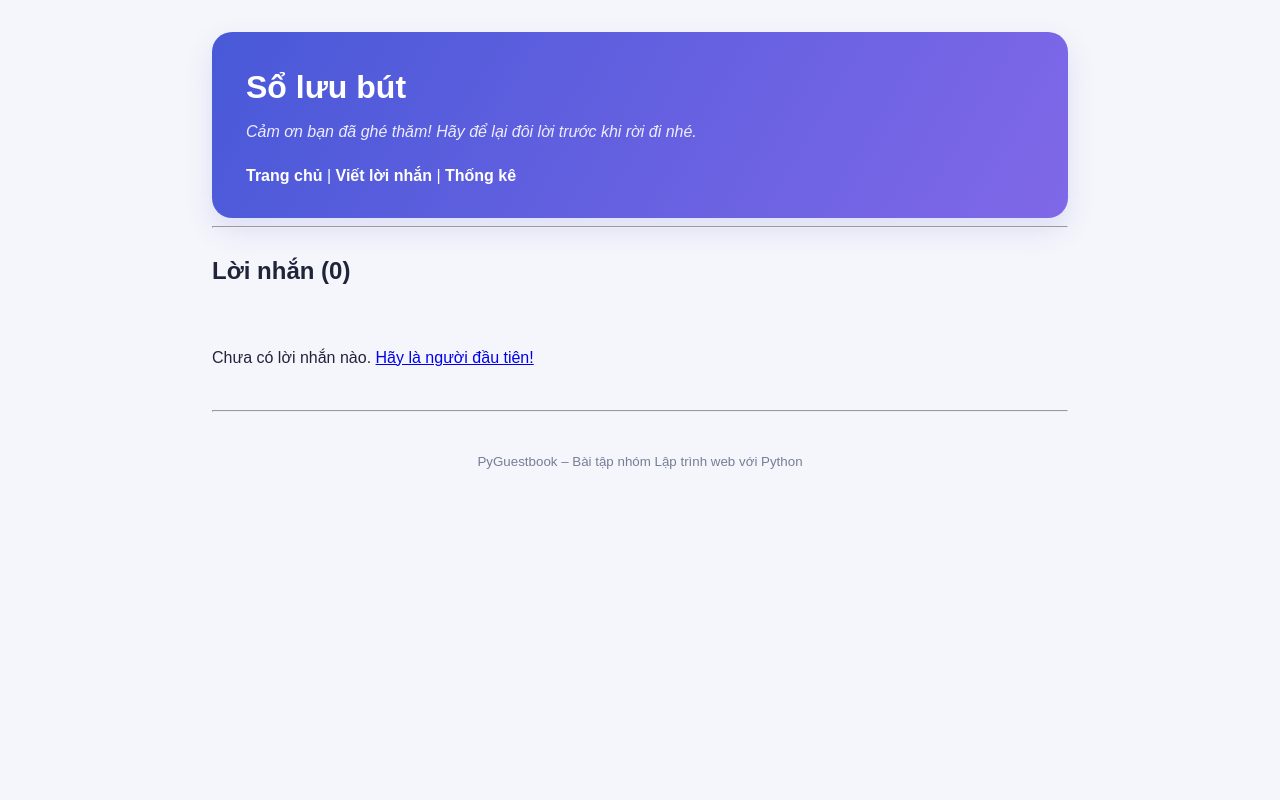
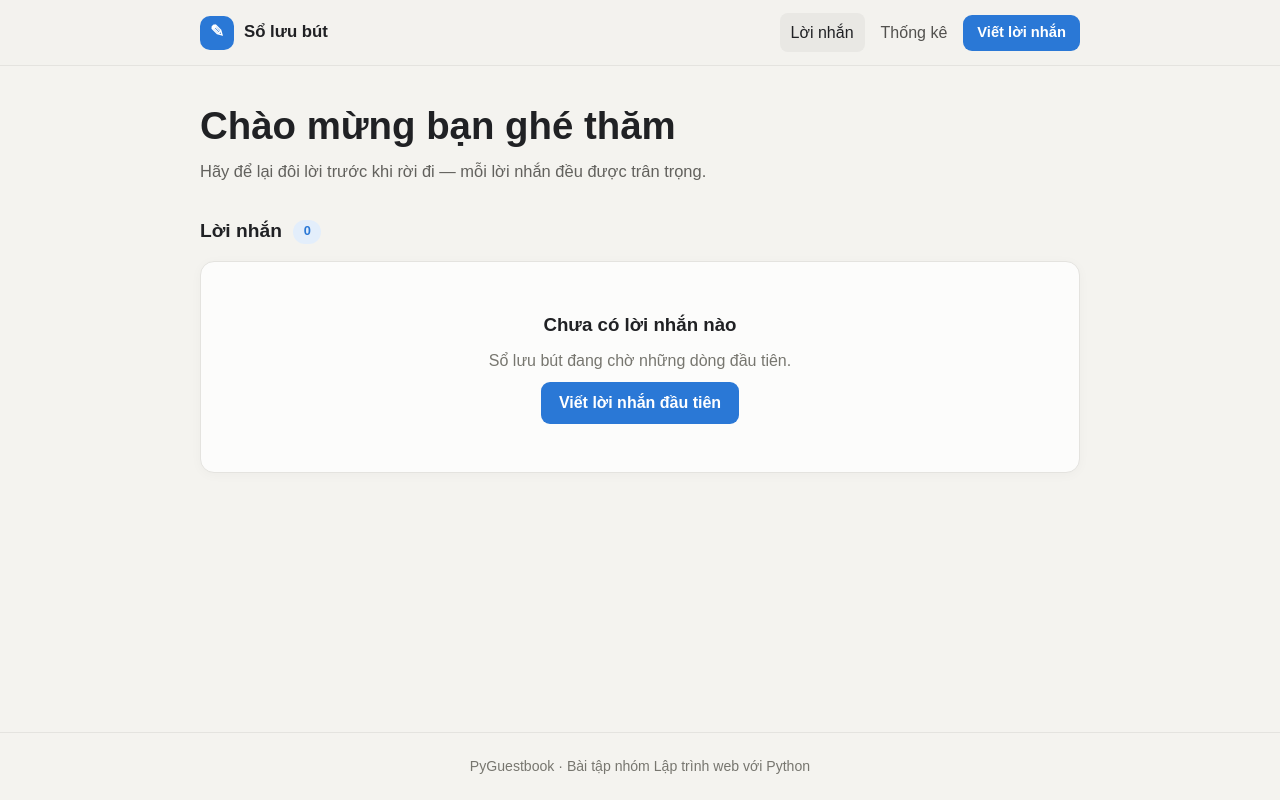
Before and after one commit to VietHoan225/PyGuestbook, a Flask app: page / in a window 1280 px wide. Run offline with Flask 3, Linux system fonts and the light colour scheme.

Commit message:
feat(manual): update ui

```diff
--- a/manual/static/style.css
+++ b/manual/static/style.css
@@ -1,77 +1,198 @@
 :root {
-    color-scheme: light;
     font-family: Arial, sans-serif;
-    color: #20243a;
-    background: #f5f6fb;
+    color: #202124;
+    background: #f4f3ef;
 }
 
 * { box-sizing: border-box; }
 
 body {
-    max-width: 900px;
-    margin: 0 auto;
-    padding: 32px 22px;
+    min-height: 100vh;
+    margin: 0;
+    display: flex;
+    flex-direction: column;
     line-height: 1.6;
 }
 
-header {
-    padding: 30px 34px;
-    color: white;
-    background: linear-gradient(120deg, #4859d8, #8068e8);
-    border-radius: 20px;
-    box-shadow: 0 12px 28px #4859d826;
+a { color: #2a78d6; }
+
+.site-header {
+    position: sticky;
+    top: 0;
+    z-index: 1;
+    display: flex;
+    align-items: center;
+    justify-content: space-between;
+    gap: 16px;
+    min-height: 66px;
+    padding: 10px max(22px, calc((100% - 880px) / 2));
+    background: #f4f3eff2;
+    border-bottom: 1px solid #e4e3df;
 }
 
-header h1, h2, h3 { font-family: Arial, sans-serif; }
-header h1 { margin: 0; font-size: 2rem; }
-header p { margin: 6px 0 18px; color: #eeedff; }
-nav a { color: white; font-weight: 600; text-decoration: none; }
-nav a:hover { text-decoration: underline; }
-
-main { display: grid; gap: 18px; margin: 24px 0; }
-.card, article, fieldset {
-    padding: 22px 26px;
-    background: white;
-    border: 1px solid #e8e9f1;
-    border-radius: 16px;
-    box-shadow: 0 5px 18px #22243a08;
+.brand {
+    display: inline-flex;
+    align-items: center;
+    gap: 10px;
+    color: #202124;
+    font-size: 1.05rem;
+    font-weight: 700;
+    text-decoration: none;
+    white-space: nowrap;
 }
 
-h2 { margin-top: 0; }
-article h3 { margin-top: 0; }
-article h3 small, .card li span { color: #777d95; font-weight: 400; }
-blockquote { margin: 12px 0; padding-left: 14px; border-left: 3px solid #8490ff; }
-.total { margin: 0; color: #5262df; font: 800 3rem Arial, sans-serif; }
-.card ol { padding-left: 24px; }
-.card li { padding: 5px 0; }
-.card li span { float: right; }
-.chart-card img { display: block; width: 100%; height: auto; }
+.brand-mark {
+    display: grid;
+    width: 34px;
+    height: 34px;
+    place-items: center;
+    color: white;
+    background: #2a78d6;
+    border-radius: 10px;
+}
 
-label { display: inline-block; margin-bottom: 5px; }
+nav { display: flex; align-items: center; gap: 5px; }
+nav a:not(.button) {
+    padding: 7px 11px;
+    color: #52514e;
+    border-radius: 8px;
+    text-decoration: none;
+}
+nav a:not(.button):hover, nav a.active:not(.button) { color: #202124; background: #e9e8e4; }
+
+.container { width: min(100% - 32px, 880px); margin: 0 auto; }
+main.container { flex: 1; padding-top: 36px; padding-bottom: 48px; }
+.hero { margin: 0 0 32px; }
+.hero h1 { margin: 0 0 8px; font-size: clamp(1.8rem, 4vw, 2.4rem); line-height: 1.25; }
+.hero p, .lead { max-width: 580px; margin: 0; color: #62615d; font-size: 1.03rem; }
+.compact-hero { margin-bottom: 20px; }
+
+.section-heading { display: flex; align-items: center; margin-bottom: 14px; }
+.section-heading h2, .stats-card h2 { margin: 0; font-size: 1.2rem; }
+.count {
+    display: inline-grid;
+    min-width: 28px;
+    height: 24px;
+    margin-left: 6px;
+    padding: 0 8px;
+    place-items: center;
+    color: #2a78d6;
+    background: #e3eefb;
+    border-radius: 999px;
+    font-size: 0.8rem;
+    vertical-align: 2px;
+}
+
+.entries { display: grid; gap: 12px; }
+.card {
+    background: #fcfcfb;
+    border: 1px solid #e4e3df;
+    border-radius: 14px;
+    box-shadow: 0 2px 12px #00000008;
+}
+.entry { display: flex; align-items: flex-start; gap: 14px; padding: 18px 20px; }
+.avatar {
+    flex: none;
+    display: grid;
+    width: 42px;
+    height: 42px;
+    place-items: center;
+    color: #fff;
+    background: #6688cf;
+    border-radius: 50%;
+    font-weight: 700;
+}
+.entry-content { flex: 1; min-width: 0; }
+.entry-content h3 { margin: 1px 0 4px; font-size: 1rem; overflow-wrap: anywhere; }
+.entry-content p { margin: 0; color: #52514e; white-space: pre-line; overflow-wrap: anywhere; }
+.entry form { margin: -5px -6px 0 0; }
+.delete-button {
+    width: 34px;
+    height: 34px;
+    color: #77766f;
+    background: transparent;
+    border: 0;
+    border-radius: 8px;
+    font-size: 1.5rem;
+    cursor: pointer;
+}
+.delete-button:hover { color: #b83232; background: #fbe9e9; }
+
+.empty-state { display: grid; justify-items: center; gap: 8px; padding: 48px 20px; text-align: center; }
+.empty-state h3 { margin: 0; }
+.empty-state p, .muted { margin: 0; color: #77766f; }
+
+.button {
+    display: inline-flex;
+    min-height: 42px;
+    align-items: center;
+    justify-content: center;
+    padding: 0 17px;
+    border: 1px solid transparent;
+    border-radius: 9px;
+    font: inherit;
+    font-weight: 600;
+    text-decoration: none;
+    cursor: pointer;
+}
+.button-primary { color: white; background: #2a78d6; }
+.button-primary:hover { background: #256abf; }
+.button-small { min-height: 36px; padding: 0 13px; font-size: 0.92rem; }
+.button-ghost { color: #52514e; background: transparent; border-color: #e4e3df; }
+.button-ghost:hover { background: #f0efeb; }
+
+.narrow { max-width: 600px; }
+.back-link { display: inline-block; margin-bottom: 15px; color: #52514e; text-decoration: none; }
+.back-link:hover { color: #202124; }
+.form-card { padding: 30px; }
+.form-card h1 { margin: 0 0 6px; font-size: 1.7rem; }
+.form-card .lead { margin-bottom: 24px; }
+.entry-form p { margin: 0 0 18px; }
+label { display: block; margin-bottom: 7px; font-weight: 600; }
 input, textarea {
+    display: block;
     width: 100%;
-    padding: 11px 12px;
-    color: inherit;
-    background: #fbfbfe;
-    border: 1px solid #dfe1eb;
+    padding: 11px 13px;
+    color: #202124;
+    background: #f7f6f3;
+    border: 1px solid #e4e3df;
     border-radius: 9px;
     font: inherit;
 }
-input:focus, textarea:focus { outline: 2px solid #aeb6ff; border-color: #6473ed; }
-button {
-    padding: 10px 17px;
-    color: white;
-    background: #5262df;
-    border: 0;
-    border-radius: 9px;
-    font: 600 1rem Arial, sans-serif;
-    cursor: pointer;
+textarea { min-height: 140px; resize: vertical; }
+input:focus, textarea:focus { outline: 2px solid #9dc3f0; border-color: #2a78d6; }
+.form-actions { display: flex; justify-content: flex-end; gap: 10px; margin-top: 24px; }
+.error-message { margin: 0 0 16px; padding: 10px 12px; color: #a12f2f; background: #fbe9e9; border-radius: 8px; }
+
+.total-card { display: grid; gap: 2px; margin-bottom: 14px; padding: 20px 22px; }
+.total { color: #2a78d6; font-size: 2.6rem; line-height: 1.2; }
+.stats-layout { display: grid; grid-template-columns: minmax(220px, 0.8fr) minmax(0, 1.5fr); gap: 14px; }
+.stats-card { min-width: 0; padding: 22px; }
+.stats-card h2 { margin-bottom: 16px; }
+.leaderboard { display: grid; gap: 4px; margin: 0; padding: 0; list-style: none; }
+.leaderboard li { display: flex; align-items: center; gap: 10px; padding: 9px; border-radius: 8px; }
+.leaderboard li:nth-child(odd) { background: #f0efeb; }
+.rank { width: 20px; color: #77766f; text-align: center; }
+.leader-name { flex: 1; min-width: 0; overflow-wrap: anywhere; font-weight: 600; }
+.leader-total { color: #62615d; font-size: 0.9rem; white-space: nowrap; }
+.chart-card img { display: block; width: 100%; height: auto; }
+
+footer { padding: 22px 16px; color: #77766f; border-top: 1px solid #e4e3df; font-size: 0.88rem; text-align: center; }
+
+@media (max-width: 620px) {
+    .site-header { padding-right: 14px; padding-left: 14px; }
+    .brand { gap: 7px; font-size: 0.95rem; }
+    nav { gap: 0; }
+    nav a:not(.button) { padding: 7px; font-size: 0.9rem; }
+    .button-small { padding: 0 10px; font-size: 0.85rem; }
+    main.container { padding-top: 26px; }
+    .stats-layout { grid-template-columns: 1fr; }
 }
-button:hover { background: #3e4fc8; }
-footer { padding: 12px 0; color: #777d95; text-align: center; }
 
-@media (max-width: 600px) {
-    body { padding: 18px 14px; }
-    header { padding: 24px 22px; }
-    .card, article, fieldset { padding: 18px; }
+@media (max-width: 420px) {
+    .brand { font-size: 0; }
+    .brand-mark { font-size: 1.1rem; }
+    .entry { gap: 10px; padding: 15px; }
+    .avatar { width: 36px; height: 36px; }
+    .form-card, .stats-card { padding: 20px; }
 }
--- a/manual/templates/index.html
+++ b/manual/templates/index.html
@@ -7,39 +7,49 @@
     <link rel="stylesheet" href="{{ url_for('static', filename='style.css') }}">
 </head>
 <body>
-    <header>
-        <h1>Sổ lưu bút</h1>
-        <p><em>Cảm ơn bạn đã ghé thăm! Hãy để lại đôi lời trước khi rời đi nhé.</em></p>
+    <header class="site-header">
+        <a class="brand" href="{{ url_for('index') }}"><span class="brand-mark">✎</span>Sổ lưu bút</a>
         <nav>
-            <a href="{{ url_for('index') }}">Trang chủ</a> |
-            <a href="{{ url_for('add') }}">Viết lời nhắn</a> |
+            <a class="active" href="{{ url_for('index') }}">Lời nhắn</a>
             <a href="{{ url_for('stats') }}">Thống kê</a>
+            <a class="button button-primary button-small" href="{{ url_for('add') }}">Viết lời nhắn</a>
         </nav>
     </header>
 
-    <hr>
+    <main class="container">
+        <section class="hero">
+            <h1>Chào mừng bạn ghé thăm</h1>
+            <p>Hãy để lại đôi lời trước khi rời đi — mỗi lời nhắn đều được trân trọng.</p>
+        </section>
 
-    <main>
-        <h2>Lời nhắn ({{ entries|length }})</h2>
+        <div class="section-heading">
+            <h2>Lời nhắn <span class="count">{{ entries|length }}</span></h2>
+        </div>
 
-        {% for entry in entries %}
-        <article>
-            <h3>{{ entry.name }} <small>#{{ entry.id }}</small></h3>
-            <blockquote>{{ entry.message }}</blockquote>
-            <form action="{{ url_for('delete', id=entry.id) }}" method="post">
-                <button type="submit">Xóa</button>
-            </form>
-        </article>
-        {% if not loop.last %}<hr>{% endif %}
+        {% if entries %}
+        <section class="entries">
+            {% for entry in entries %}
+            <article class="card entry">
+                <div class="avatar" aria-hidden="true">{{ entry.name[0]|upper }}</div>
+                <div class="entry-content">
+                    <h3>{{ entry.name }}</h3>
+                    <p>{{ entry.message }}</p>
+                </div>
+                <form action="{{ url_for('delete', id=entry.id) }}" method="post">
+                    <button class="delete-button" type="submit" aria-label="Xóa lời nhắn của {{ entry.name }}" title="Xóa">×</button>
+                </form>
+            </article>
+            {% endfor %}
+        </section>
         {% else %}
-        <p>Chưa có lời nhắn nào. <a href="{{ url_for('add') }}">Hãy là người đầu tiên!</a></p>
-        {% endfor %}
+        <section class="card empty-state">
+            <h3>Chưa có lời nhắn nào</h3>
+            <p>Sổ lưu bút đang chờ những dòng đầu tiên.</p>
+            <a class="button button-primary" href="{{ url_for('add') }}">Viết lời nhắn đầu tiên</a>
+        </section>
+        {% endif %}
     </main>
 
-    <hr>
-
-    <footer>
-        <p><small>PyGuestbook – Bài tập nhóm Lập trình web với Python</small></p>
-    </footer>
+    <footer>PyGuestbook · Bài tập nhóm Lập trình web với Python</footer>
 </body>
 </html>
```
Also changed, not shown: manual/templates/add.html (+24 -28 lines), manual/templates/stats.html (+31 -26 lines), 1 other file.
